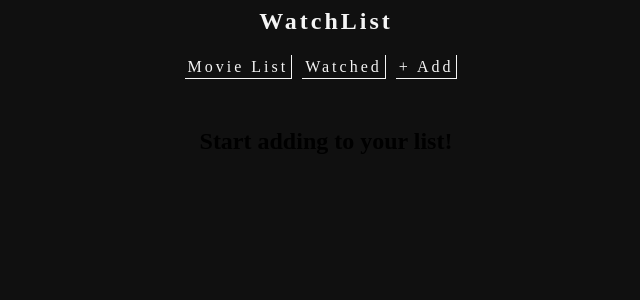
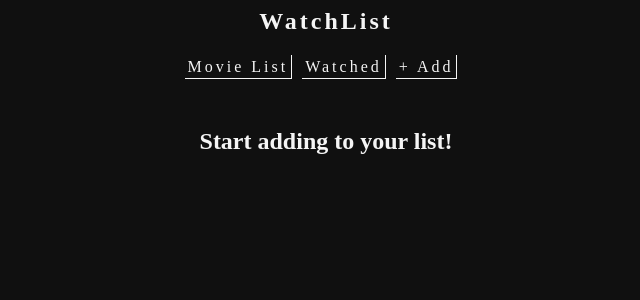
Before and after one commit to Javierz299/movie-api, a React (Create React App) app: page /watched in a window 1280 px wide. Shown: the top 300 px of the page, without its empty margins (314-954 px from the left). Built offline with nearby package versions, Linux system fonts and the light colour scheme.

Commit message:
add color change to watched. if there is no movies stored yet

```diff
--- a/src/components/Watched/Watched.js
+++ b/src/components/Watched/Watched.js
@@ -10,7 +10,7 @@ const WatchedList = () => {
 
         return (
         <div>
-            { !stored && <h2>Start adding to your list!</h2> }
+            { !stored && <h2 className="no-movies-yet">Start adding to your list!</h2> }
 
            {stored && stored.map(movie => (
                movie === null ? null :
--- a/src/components/Watched/watched.css
+++ b/src/components/Watched/watched.css
@@ -5,6 +5,10 @@
     height: auto;
     animation-name: overview-in;
     animation-duration: 1s;
+}
+
+.no-movies-yet{
+  color: whitesmoke;
 }
 
 .watched-movies-container{
```
